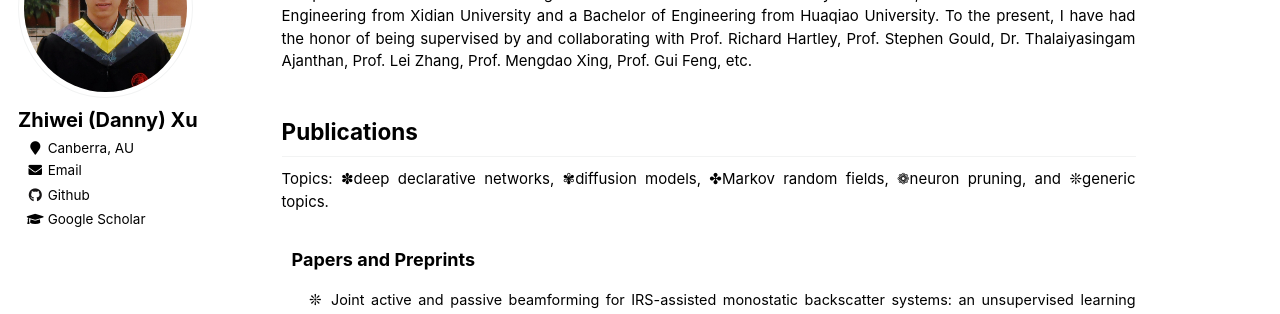
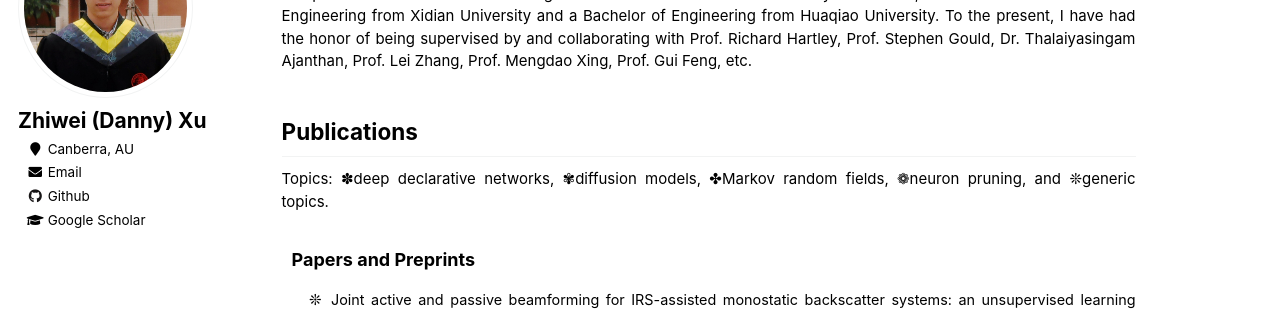
Before and after one commit to zwxu064/zwxu064.github.io, a Jekyll site: the page built from _pages/about.html, in a window 1280 px wide. Shown: the part 200-514 px from the top of the page. Built offline with Jekyll 4.4.1, drawn with Linux system fonts in a browser that asks for light colours.

Commit message:
Update _sidebar.scss

```diff
--- a/_sass/_sidebar.scss
+++ b/_sass/_sidebar.scss
@@ -118,7 +118,7 @@
 }
 .sidebar .author__name {
   font-family: $sans-serif;
-  font-size: 20px;
+  font-size: 21px;
 }
 
 .author__bio {
```
